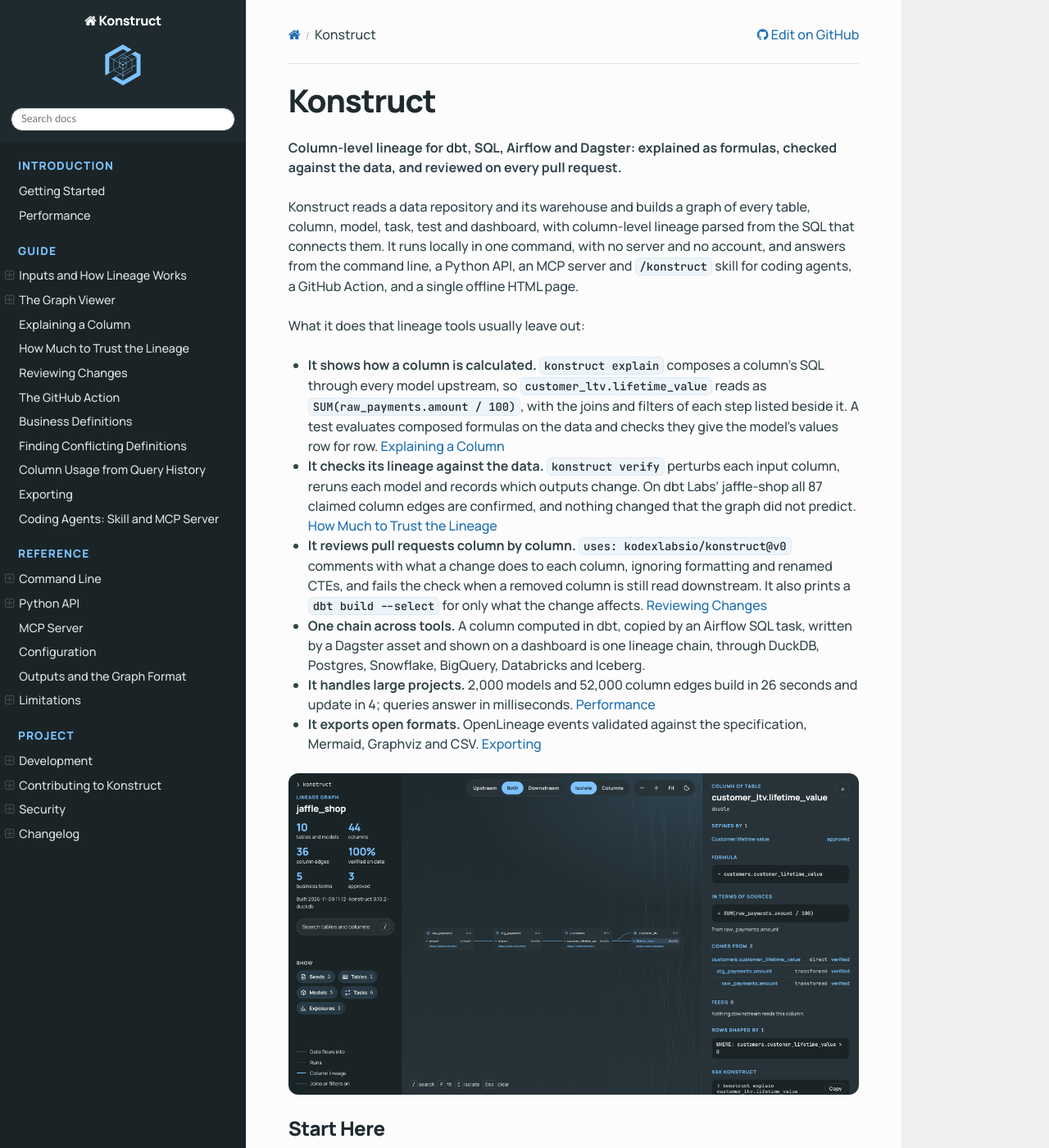
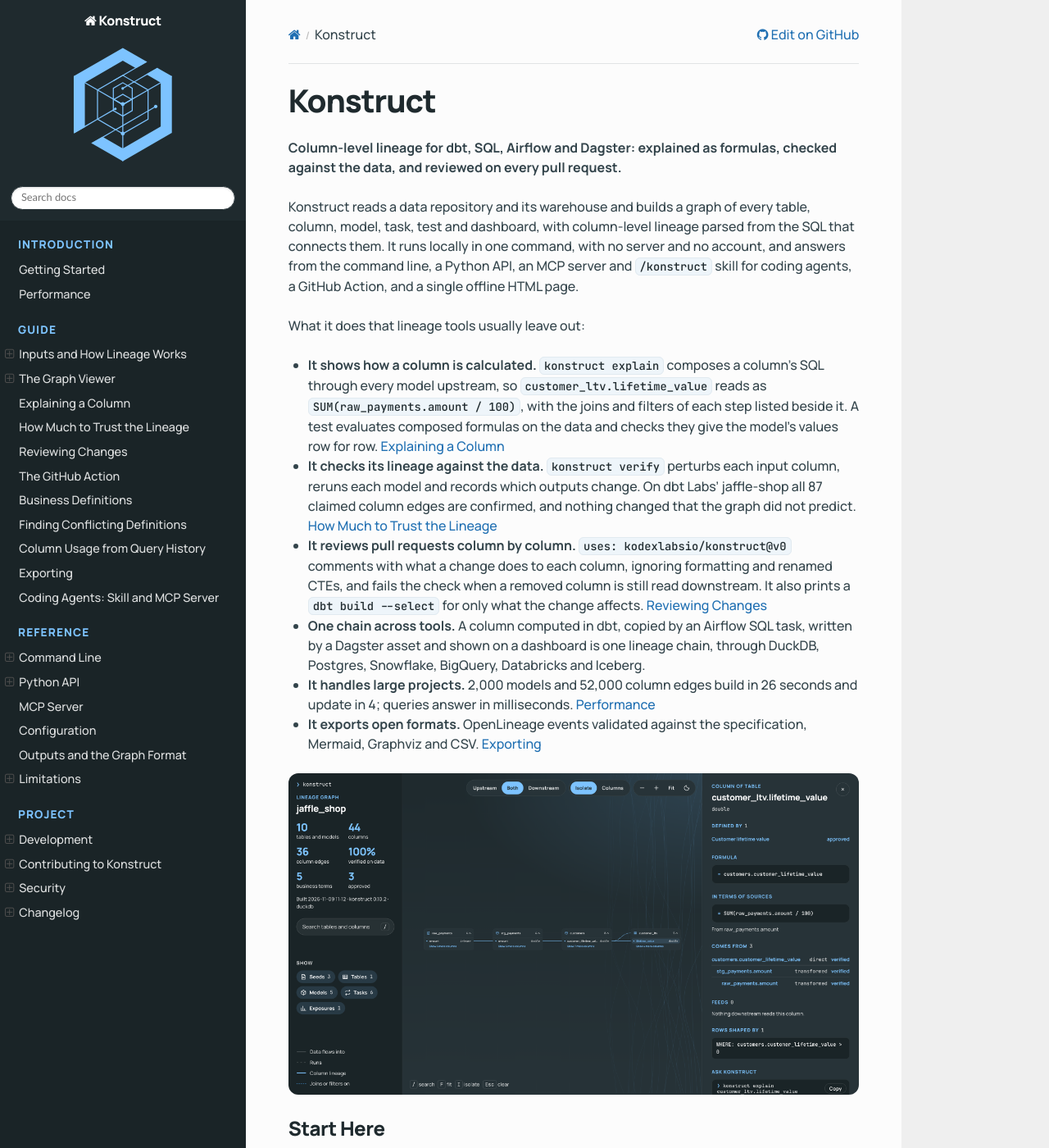
Before and after one commit to actions-marketplace-validations/kodexlabsio_konstruct, a Sphinx documentation site: the page built from docs/index.md, in a window 1280 px wide and 1400 px high. Shown: the whole window at 82% size. Built offline with Sphinx 7.4.7 and the Read the Docs theme 3.1.0, drawn with Linux system fonts in a browser that asks for light colours.

Commit message:
docs: Show the sidebar logo at 160 pixels
At 64 pixels the logo was too small to read. It is now 160 pixels wide, still centred.

```diff
--- a/docs/_static/konstruct.css
+++ b/docs/_static/konstruct.css
@@ -99,8 +99,8 @@ a:hover { color: var(--link-hover); }
 .wy-side-nav-search > a img.logo,
 .wy-side-nav-search .wy-dropdown > a img.logo {
     display: block;
-    width: 64px;
-    max-width: 64px;
+    width: 160px;
+    max-width: 160px;
     height: auto;
     margin: 10px auto 4px;
 }
```
